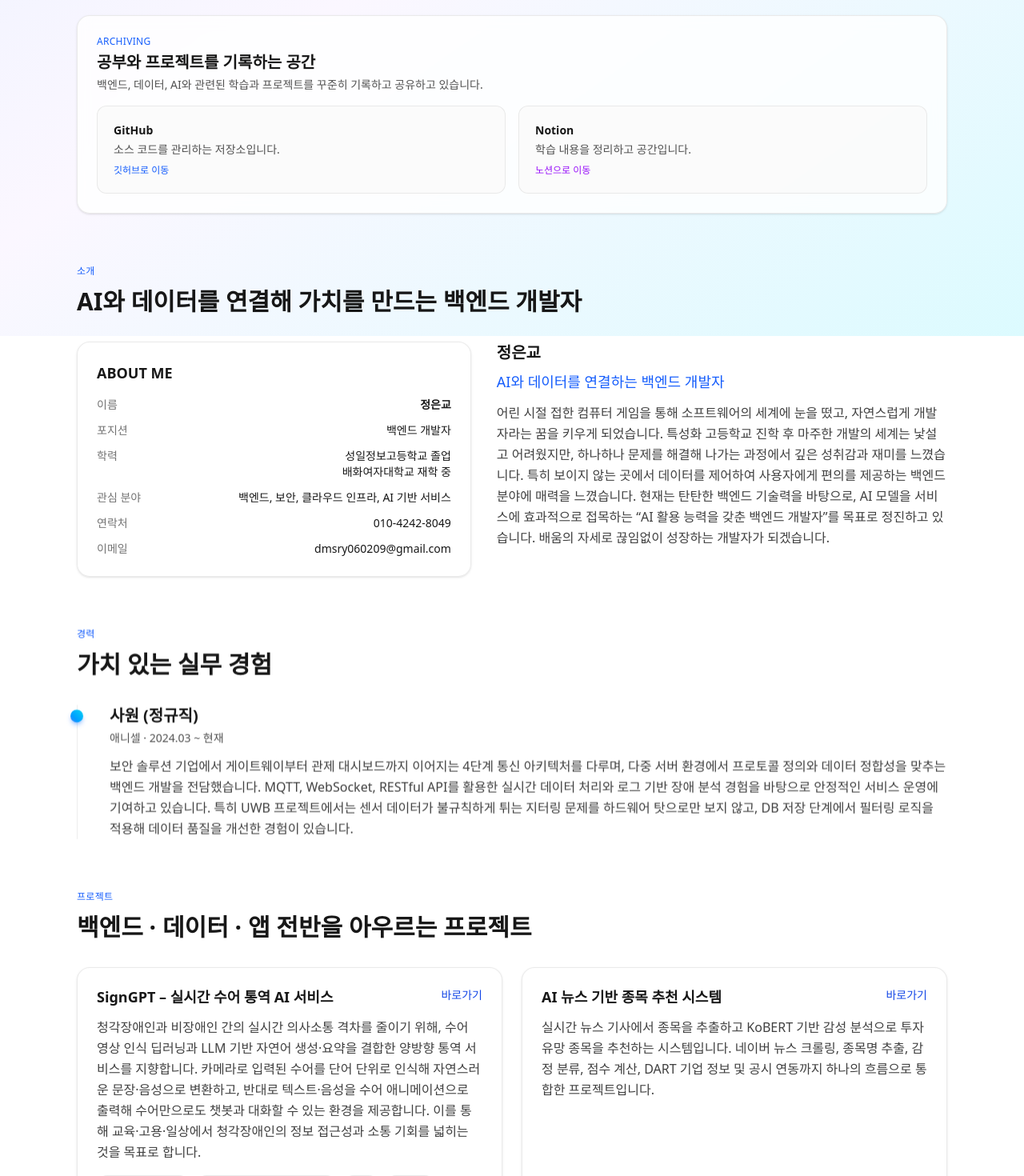
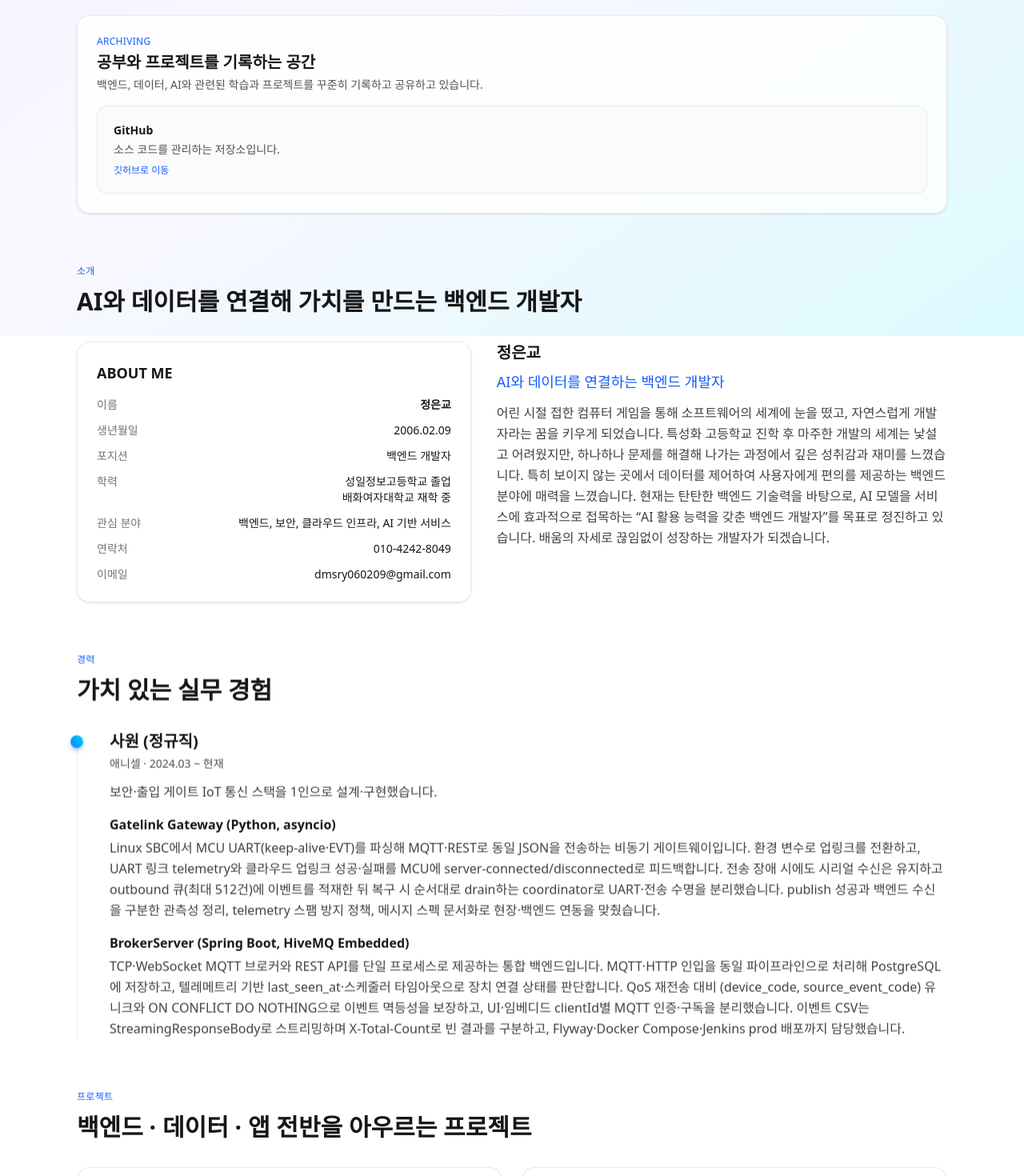
Before and after one commit to eunkyo3/Portfolio, a React (Vite) app: page / in a window 1280 px wide. Shown: the part 540-2010 px from the top of the page at 80% size. Built offline with nearby package versions, Linux system fonts and the light colour scheme.

Commit message:
2026-05-18 update

```diff
--- a/src/components/Footer.tsx
+++ b/src/components/Footer.tsx
@@ -12,14 +12,6 @@ export function Footer() {
           >
             GitHub · 소스 코드 저장소
           </a>
-          <a
-            className="hover:text-neutral-900 dark:hover:text-white"
-            href="https://kyo-0209.notion.site/2caeed92c4108090bccfccd2f56b3c6d"
-            target="_blank"
-            rel="noreferrer"
-          >
-            Notion 포트폴리오
-          </a>
         </div>
       </div>
     </footer>
--- a/src/components/TimelineItem.tsx
+++ b/src/components/TimelineItem.tsx
@@ -1,11 +1,17 @@
+type ExperienceItem = {
+  title: string
+  description: string
+}
+
 type TimelineItemProps = {
   role: string
   company: string
   period: string
   summary: string
+  items?: ExperienceItem[]
 }
 
-export function TimelineItem({ role, company, period, summary }: TimelineItemProps) {
+export function TimelineItem({ role, company, period, summary, items }: TimelineItemProps) {
   return (
     <div className="relative pl-10 pb-10 border-l border-neutral-200/70 dark:border-neutral-800/70 last:pb-0 group">
       <span className="absolute -left-[9px] top-1.5 h-4 w-4 rounded-full bg-gradient-to-tr from-blue-500 to-cyan-400 dark:from-blue-400 dark:to-sky-300 shadow-md shadow-blue-500/40" />
@@ -19,6 +25,16 @@ export function TimelineItem({ role, company, period, summary }: TimelineItemPro
       <p className="mt-3 text-sm md:text-base text-neutral-700 dark:text-neutral-300 leading-relaxed">
         {summary}
       </p>
+      {items && items.length > 0 && (
+        <ul className="mt-4 space-y-4">
+          {items.map((item) => (
+            <li key={item.title} className="text-sm md:text-base text-neutral-700 dark:text-neutral-300">
+              <p className="font-semibold text-neutral-900 dark:text-neutral-100">{item.title}</p>
+              <p className="mt-1 leading-relaxed">{item.description}</p>
+            </li>
+          ))}
+        </ul>
+      )}
     </div>
   )
 }
--- a/src/data/content.ts
+++ b/src/data/content.ts
@@ -1,5 +1,6 @@
 export const profile = {
   name: '정은교',
+  birthDate: '2006.02.09',
   role: 'AI와 데이터를 연결하는 백엔드 개발자',
   summary:
     '어린 시절 접한 컴퓨터 게임을 통해 소프트웨어의 세계에 눈을 떴고, 자연스럽게 개발자라는 꿈을 키우게 되었습니다. 특성화 고등학교 진학 후 마주한 개발의 세계는 낯설고 어려웠지만, 하나하나 문제를 해결해 나가는 과정에서 깊은 성취감과 재미를 느꼈습니다. 특히 보이지 않는 곳에서 데이터를 제어하여 사용자에게 편의를 제공하는 백엔드 분야에 매력을 느꼈습니다. 현재는 탄탄한 백엔드 기술력을 바탕으로, AI 모델을 서비스에 효과적으로 접목하는 “AI 활용 능력을 갖춘 백엔드 개발자”를 목표로 정진하고 있습니다. 배움의 자세로 끊임없이 성장하는 개발자가 되겠습니다.',
@@ -10,8 +11,19 @@ export const experiences = [
     role: '사원 (정규직)',
     company: '애니셀',
     period: '2024.03 ~ 현재',
-    summary:
-      '보안 솔루션 기업에서 게이트웨이부터 관제 대시보드까지 이어지는 4단계 통신 아키텍처를 다루며, 다중 서버 환경에서 프로토콜 정의와 데이터 정합성을 맞추는 백엔드 개발을 전담했습니다. MQTT, WebSocket, RESTful API를 활용한 실시간 데이터 처리와 로그 기반 장애 분석 경험을 바탕으로 안정적인 서비스 운영에 기여하고 있습니다. 특히 UWB 프로젝트에서는 센서 데이터가 불규칙하게 튀는 지터링 문제를 하드웨어 탓으로만 보지 않고, DB 저장 단계에서 필터링 로직을 적용해 데이터 품질을 개선한 경험이 있습니다.',
+    summary: '보안·출입 게이트 IoT 통신 스택을 1인으로 설계·구현했습니다.',
+    items: [
+      {
+        title: 'Gatelink Gateway (Python, asyncio)',
+        description:
+          'Linux SBC에서 MCU UART(keep-alive·EVT)를 파싱해 MQTT·REST로 동일 JSON을 전송하는 비동기 게이트웨이입니다. 환경 변수로 업링크를 전환하고, UART 링크 telemetry와 클라우드 업링크 성공·실패를 MCU에 server-connected/disconnected로 피드백합니다. 전송 장애 시에도 시리얼 수신은 유지하고 outbound 큐(최대 512건)에 이벤트를 적재한 뒤 복구 시 순서대로 drain하는 coordinator로 UART·전송 수명을 분리했습니다. publish 성공과 백엔드 수신을 구분한 관측성 정리, telemetry 스팸 방지 정책, 메시지 스펙 문서화로 현장·백엔드 연동을 맞췄습니다.',
+      },
+      {
+        title: 'BrokerServer (Spring Boot, HiveMQ Embedded)',
+        description:
+          'TCP·WebSocket MQTT 브로커와 REST API를 단일 프로세스로 제공하는 통합 백엔드입니다. MQTT·HTTP 인입을 동일 파이프라인으로 처리해 PostgreSQL에 저장하고, 텔레메트리 기반 last_seen_at·스케줄러 타임아웃으로 장치 연결 상태를 판단합니다. QoS 재전송 대비 (device_code, source_event_code) 유니크와 ON CONFLICT DO NOTHING으로 이벤트 멱등성을 보장하고, UI·임베디드 clientId별 MQTT 인증·구독을 분리했습니다. 이벤트 CSV는 StreamingResponseBody로 스트리밍하며 X-Total-Count로 빈 결과를 구분하고, Flyway·Docker Compose·Jenkins prod 배포까지 담당했습니다.',
+      },
+    ],
   },
 ]
 
@@ -87,6 +99,24 @@ export const projects = [
     repo: 'https://github.com/eunkyo3/Synapse-Commerce',
   },
   {
+    title: 'On-Quest – 게임형 온보딩 플랫폼',
+    description:
+      '신입 사원의 조직 적응을 돕기 위해 퀘스트 형태의 과제를 부여하고, 사수(관리자)가 증빙을 검토하며 n8n을 통해 Slack으로 실시간 알림을 보내는 MVP입니다. companyCode 기반 멀티 테넌트와 admin/employee 역할 분리, 퀘스트 v2 상태 흐름(대기→착수→검토 대기→완료/반려), PostgreSQL bytea 증빙 저장, HMAC 서명 웹훅·JWT refresh·마감 Cron 알림 등 백엔드·자동화·프론트를 Docker Compose로 일괄 구성했습니다.',
+    tech: [
+      'React',
+      'Vite',
+      'TypeScript',
+      'NestJS',
+      'Prisma',
+      'PostgreSQL',
+      'n8n',
+      'Slack API',
+      'Docker',
+      'JWT',
+    ],
+    repo: 'https://github.com/eunkyo3/on-quest',
+  },
+  {
     title: 'MediScan – 시니어 친화형 알약 인식 앱',
     description:
       '60~80대 시니어를 위한 알약 인식 모바일 앱으로, 카메라로 촬영한 알약을 YOLOv8·OCR로 인식해 Spring Boot 서버에서 약 정보(API)를 조회합니다. 큰 글씨, 음성 안내(TTS), 최근 검색 기록, 다중 알약 인식 등 실버 UX에 최적화된 플로우를 설계했습니다.',
@@ -114,7 +144,7 @@ export const skills = {
   frontend: ['React', 'Vue'],
   backend: ['Spring', 'Node.js', 'RESTful API 설계', '시큐어 코딩', 'Gradle', 'Firebase'],
   data: ['MySQL', 'PostgreSQL', 'Oracle'],
-  devops: ['AWS 인프라 구축', 'AWS (ECS, EB)', 'Docker', 'Kubernetes', 'Redis', 'Vercel', 'Linux'],
+  devops: ['AWS (Lightsail, S3, EC2, VPC)', 'Docker', 'Kubernetes', 'Redis', 'Vercel', 'Linux'],
   etc: ['Git', '리버스 엔지니어링 기초', '모의해킹/화이트해킹 실습', '문서화 및 이슈 트래킹'],
 }
 
@@ -152,18 +182,6 @@ export const activities = [
 
 export const awards = [
   {
-    title: '2023 지방기능경기대회 클라우드컴퓨팅(AWS)',
-    detail: '2023.04 · 경기도기능경기위원회 · AWS 기반 클라우드 인프라 구축 분야 지방기능경기대회 참가',
-  },
-  {
-    title: '화이트해커 경진대회 – 입상',
-    detail: '2023.11 · 현대오토에버 / 함께일하는재단 · 화이트해커 경진대회에서 CTF 문제를 해결하여 입상',
-  },
-  {
-    title: '2024 지방기능경기대회 클라우드컴퓨팅(AWS)',
-    detail: '2024.04 · 경기도기능경기위원회 · AWS 기반 클라우드 인프라 구축 분야 지방기능경기대회 참가',
-  },
-  {
     title: '화이트해커 경진대회 – 우수상',
     detail: '2024.11 · 현대오토에버 / 함께일하는재단 · 화이트해커 경진대회에서 CTF 문제를 해결하여 우수상 수상',
   },
--- a/src/pages/About.tsx
+++ b/src/pages/About.tsx
@@ -21,6 +21,10 @@ export function About() {
             <div className="flex justify-between gap-3">
               <dt className="font-medium text-neutral-500 dark:text-neutral-400">이름</dt>
               <dd className="text-right font-semibold text-neutral-900 dark:text-neutral-50">{profile.name}</dd>
+            </div>
+            <div className="flex justify-between gap-3">
+              <dt className="font-medium text-neutral-500 dark:text-neutral-400">생년월일</dt>
+              <dd className="text-right text-neutral-900 dark:text-neutral-50">{profile.birthDate}</dd>
             </div>
             <div className="flex justify-between gap-3">
               <dt className="font-medium text-neutral-500 dark:text-neutral-400">포지션</dt>
--- a/src/pages/Activities.tsx
+++ b/src/pages/Activities.tsx
@@ -8,7 +8,7 @@ export function Activities() {
         <p className="text-xs font-medium tracking-wide text-blue-600 dark:text-blue-400 uppercase">
           Activities
         </p>
-        <h2 className="text-2xl sm:text-3xl font-bold text-neutral-900 dark:text-white">보안 · 클라우드 · AI 대외활동 & 수상</h2>
+        <h2 className="text-2xl sm:text-3xl font-bold text-neutral-900 dark:text-white">대외활동 & 수상</h2>
       </div>
       {/* 대외활동 */}
       <section className="space-y-4">
--- a/src/pages/Home.tsx
+++ b/src/pages/Home.tsx
@@ -70,12 +70,11 @@ export function Home() {
               </p>
             </div>
           </div>
-          <div className="grid sm:grid-cols-2 gap-4">
           <a
             href="https://github.com/eunkyo3"
             target="_blank"
             rel="noreferrer"
-              className="group rounded-xl border border-neutral-200/80 bg-neutral-50/80 p-4 sm:p-5 hover:border-blue-500/70 hover:bg-blue-50/60 transition-colors dark:border-neutral-700/80 dark:bg-neutral-900/80 dark:hover:border-blue-400/70 dark:hover:bg-neutral-900"
+            className="group block rounded-xl border border-neutral-200/80 bg-neutral-50/80 p-4 sm:p-5 hover:border-blue-500/70 hover:bg-blue-50/60 transition-colors dark:border-neutral-700/80 dark:bg-neutral-900/80 dark:hover:border-blue-400/70 dark:hover:bg-neutral-900"
           >
             <p className="text-sm font-semibold text-neutral-900 dark:text-white mb-1">GitHub</p>
             <p className="text-xs sm:text-sm text-neutral-600 dark:text-neutral-300">
@@ -85,21 +84,6 @@ export function Home() {
               깃허브로 이동
             </p>
           </a>
-            <a
-              href="https://kyo-0209.notion.site/2caeed92c4108090bccfccd2f56b3c6d"
-              target="_blank"
-              rel="noreferrer"
-              className="group rounded-xl border border-neutral-200/80 bg-neutral-50/80 p-4 sm:p-5 hover:border-purple-500/70 hover:bg-purple-50/60 transition-colors dark:border-neutral-700/80 dark:bg-neutral-900/80 dark:hover:border-purple-400/70 dark:hover:bg-neutral-900"
-            >
-              <p className="text-sm font-semibold text-neutral-900 dark:text-white mb-1">Notion</p>
-              <p className="text-xs sm:text-sm text-neutral-600 dark:text-neutral-300">
-                학습 내용을 정리하고 공간입니다.
-              </p>
-              <p className="mt-2 text-xs text-purple-600 dark:text-purple-400 group-hover:underline">
-                노션으로 이동
-              </p>
-            </a>
-          </div>
         </div>
         </Reveal>
       </section>
--- a/src/pages/Skills.tsx
+++ b/src/pages/Skills.tsx
@@ -76,7 +76,7 @@ export function Skills() {
           <div className="space-y-3 text-xs sm:text-sm text-neutral-700 dark:text-neutral-300">
             <div className="flex flex-wrap items-center gap-2">
               <span className="font-semibold text-neutral-900 dark:text-neutral-100">Deployment</span>
-              <SkillBadge label="AWS (ECS, EB, 인프라 구축)" />
+              <SkillBadge label="AWS (Lightsail, S3, EC2, VPC)" />
               <SkillBadge label="Vercel" />
             </div>
             <div className="flex flex-wrap items-center gap-2">
```
Also changed, not shown: 6 other files (tests, documents, lock files or other folders). Lines whose indentation alone changed are shown as unchanged.
